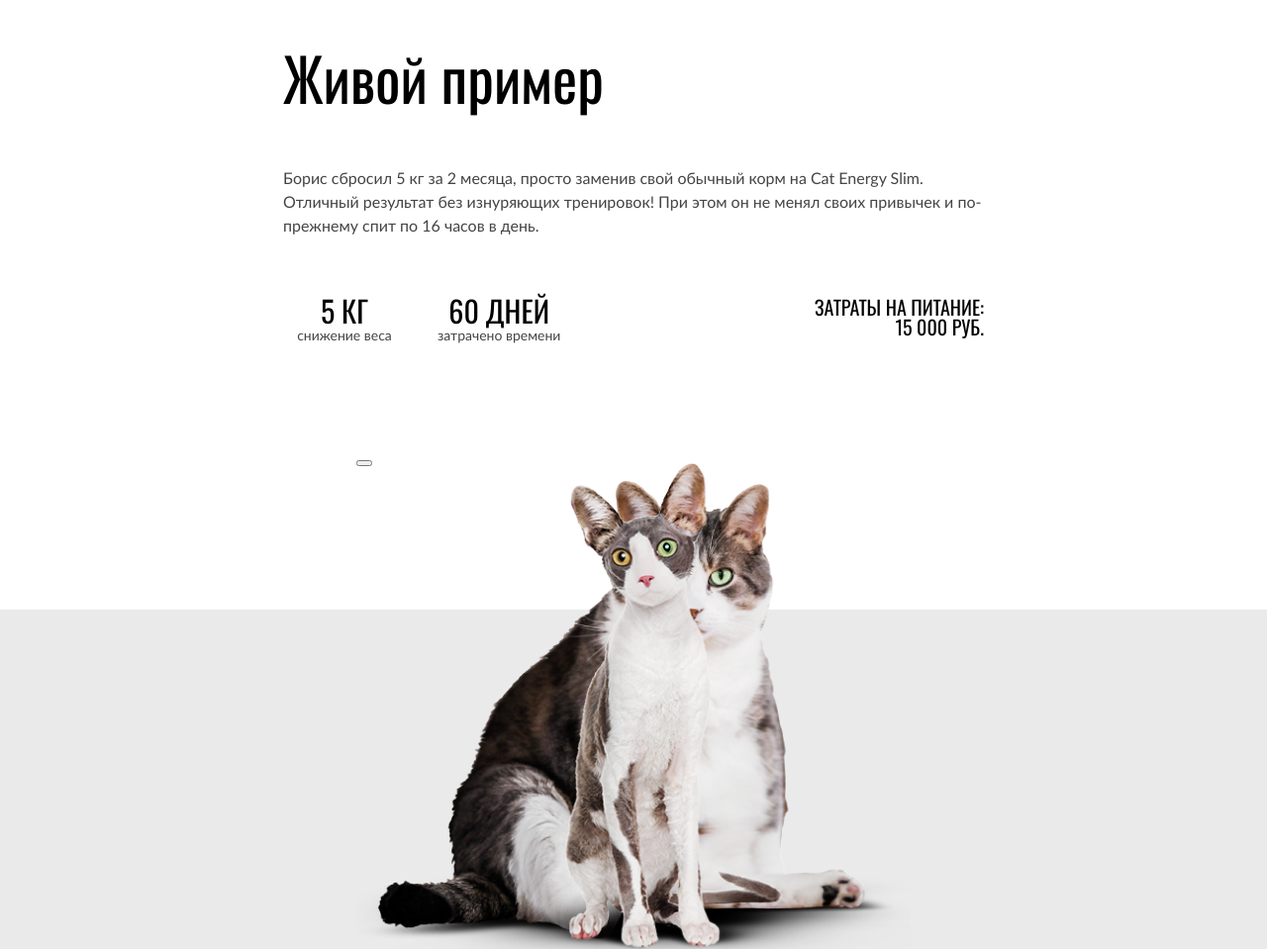
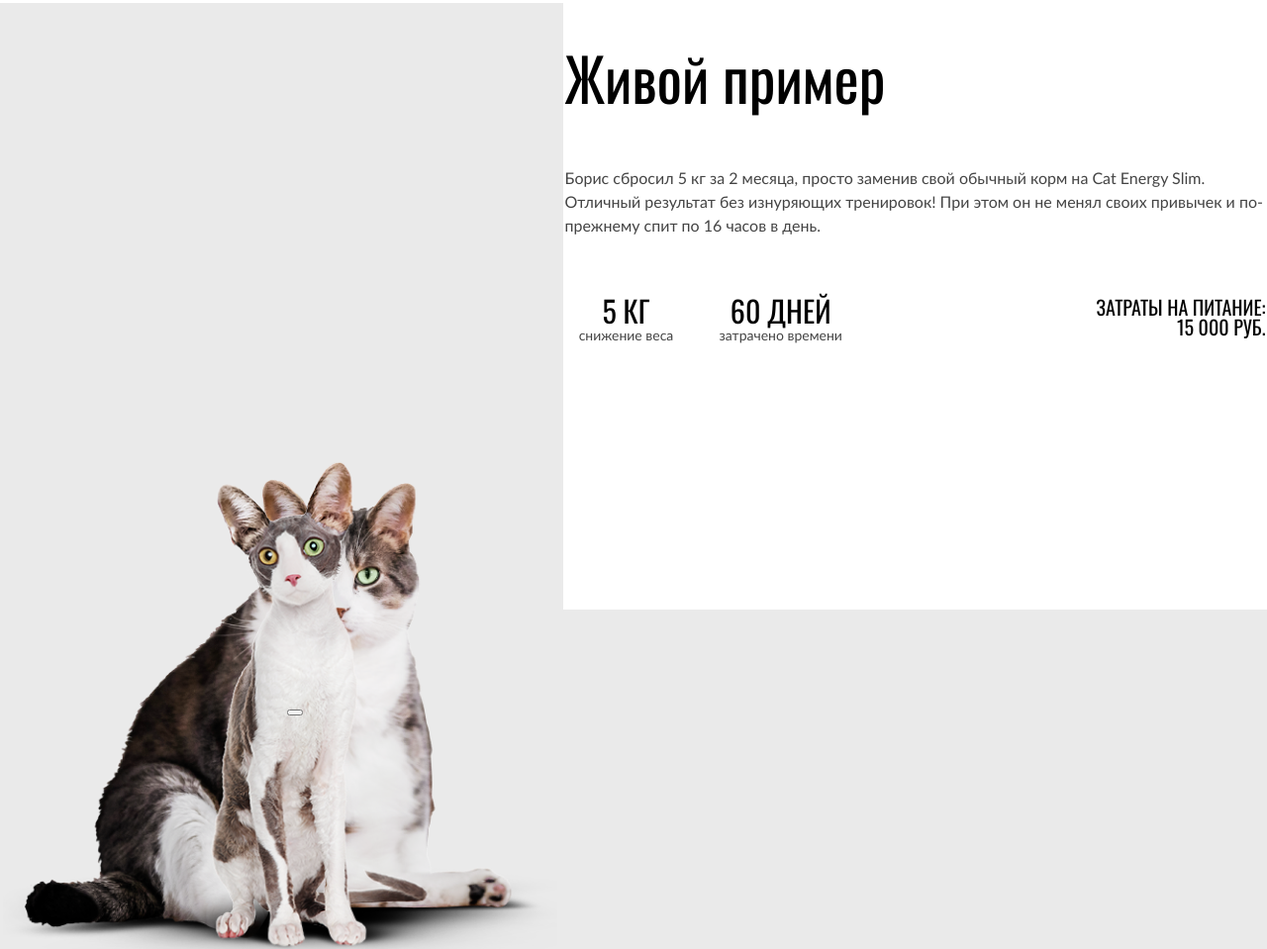
Before and after one commit to htmlacademy-adaptive/2252263-cat-energy-1, a website: page source/index.html in a window 1280 px wide. Shown: the part 2581-3540 px from the top of the page at 99% size. Drawn offline with nearby package versions, Linux system fonts and the light colour scheme; files that its build step writes are made by us from their sources.

Commit message:
Исправляет позиционирование слайдера

```diff
--- a/source/less/blocks/promo.less
+++ b/source/less/blocks/promo.less
@@ -81,7 +81,7 @@
 
 @media (min-width: @desktop-width) {
   .promo__wrapper {
-    grid-template-columns: auto 1fr;
+    grid-template-columns: 420px 1fr;
     grid-template-rows: repeat(4, auto);
     padding-left: 80px;
   }
--- a/source/less/blocks/slider.less
+++ b/source/less/blocks/slider.less
@@ -1,16 +1,23 @@
 .slider {
+  position: relative;
+  display: grid;
+  grid-template-columns: repeat(2, auto);
   min-height: 256px;
 }
 
 .slider__image {
-  position: absolute;
-  display: block;
+  grid-column: 1/-1;
+  grid-row: 1/-1;
+  margin: 0 auto;
   width: 280px;
   height: 256px;
 }
 
 .slider__button {
   position: absolute;
+  left: 50%;
+  bottom: 50%;
+  transform: translate(50%, 50%);
 }
 
 @media (min-width: @tablet-width) {
--- a/source/less/blocks/work-examples.less
+++ b/source/less/blocks/work-examples.less
@@ -1,7 +1,14 @@
 .work-examples {
-  position: relative;
+  display: grid;
+  grid-template-columns: repeat(3, auto);
+  grid-template-rows: repeat(3, auto);
   padding-bottom: 40px;
   background-color: #eaeaea;
+}
+
+.work-examples__wrapper-title-substrate {
+  grid-column: 1/-1;
+  grid-row: 1/2;
 }
 
 .work-examples__wrapper-title {
@@ -18,8 +25,13 @@
   font-weight: 400;
 }
 
+.work-examples__wrapper-description-substrate {
+  grid-column: 1/-1;
+  grid-row: 2/3;
+}
+
 .work-examples__wrapper-description {
-  padding-bottom: 276px;
+  margin-bottom: 20px;
 }
 
 .work-examples__text {
@@ -29,7 +41,6 @@
 
 .work-examples__list {
   margin: 0;
-  margin-bottom: 20px;
   display: flex;
   flex-wrap: wrap;
   column-gap: 32px;
@@ -83,15 +94,13 @@
 }
 
 .work-examples__slider {
-  position: absolute;
-  bottom: 40px;
-  left: 50%;
-  transform: translateX(-140px);
+  grid-column: 2/3;
+  grid-row: 3/4;
 }
 
 @media (min-width: @tablet-width) {
   .work-examples {
-    padding-bottom: 462px;
+    padding-bottom: 101px;
   }
 
   .work-examples__wrapper-title-substrate {
@@ -152,23 +161,35 @@
   }
 
   .work-examples__slider {
-    bottom: 101px;
-    transform: translateX(-280px);
+    margin-top: -152px;
   }
 }
 
 @media (min-width: @desktop-width) {
   .work-examples {
+    grid-template-columns: auto 1220px auto;
     padding-top: 0;
     padding-bottom: 0;
+    background-color: @color-bg-light;
   }
 
-  .work-examples__wrapper-description-substrate {
-    background-color: #eaeaea;
+  .work-examples__wrapper-title-substrate {
+    grid-column: 2/3;
+    grid-row: 1/2;
   }
 
   .work-examples__wrapper-title {
     padding-bottom: 76px;
+  }
+
+  .work-examples__title {
+    max-width: 600px;
+  }
+
+  .work-examples__wrapper-description-substrate {
+    grid-column: 1/-1;
+    grid-row: 2/4;
+    background-color: #eaeaea;
   }
 
   .work-examples__wrapper-description {
@@ -200,7 +221,9 @@
   }
 
   .work-examples__slider {
-    bottom: 85px;
-    transform: translateX(80px);
+    grid-column: 2/3;
+    grid-row: 1/-1;
+    margin-top: 0;
+    margin-left: auto;
   }
 }
```
